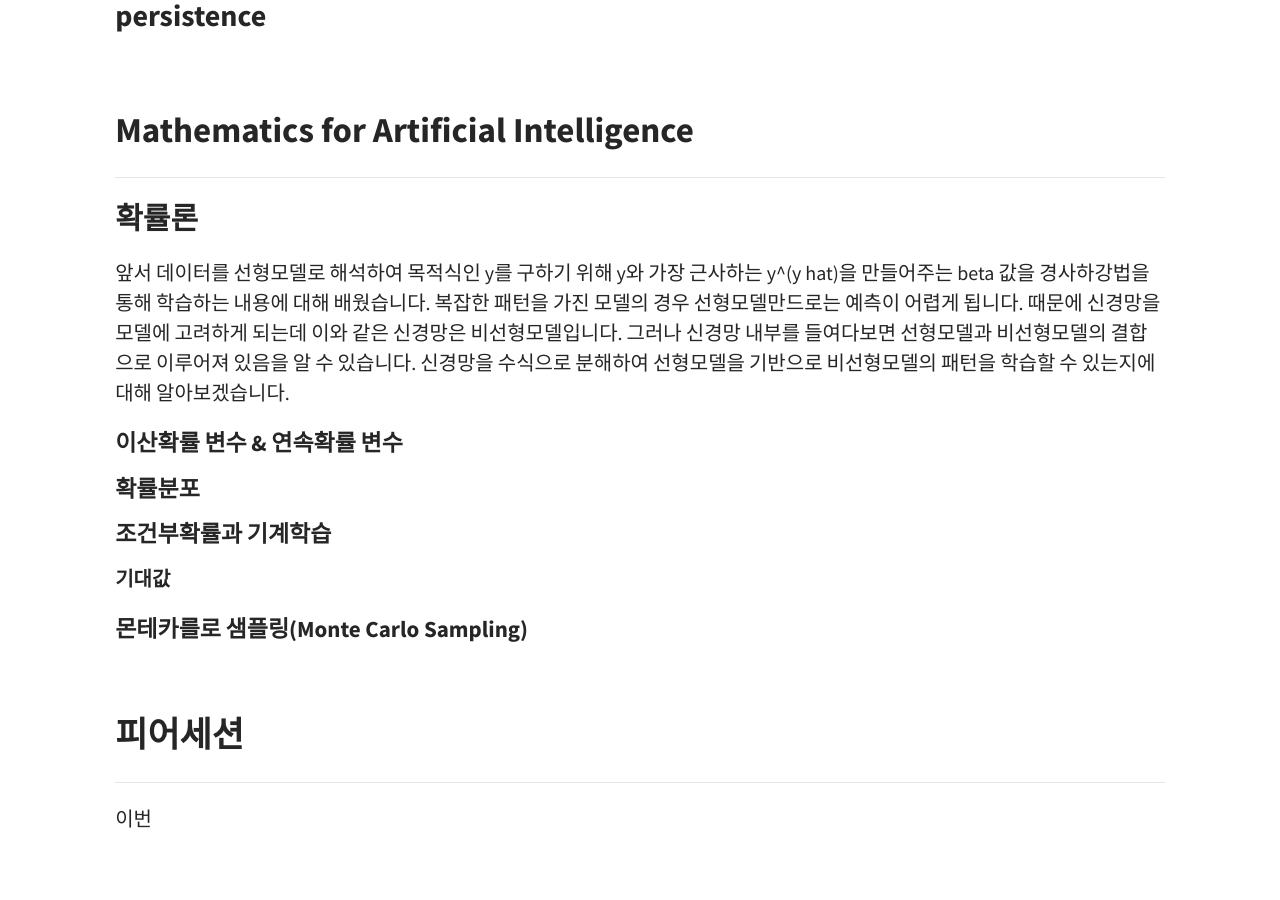
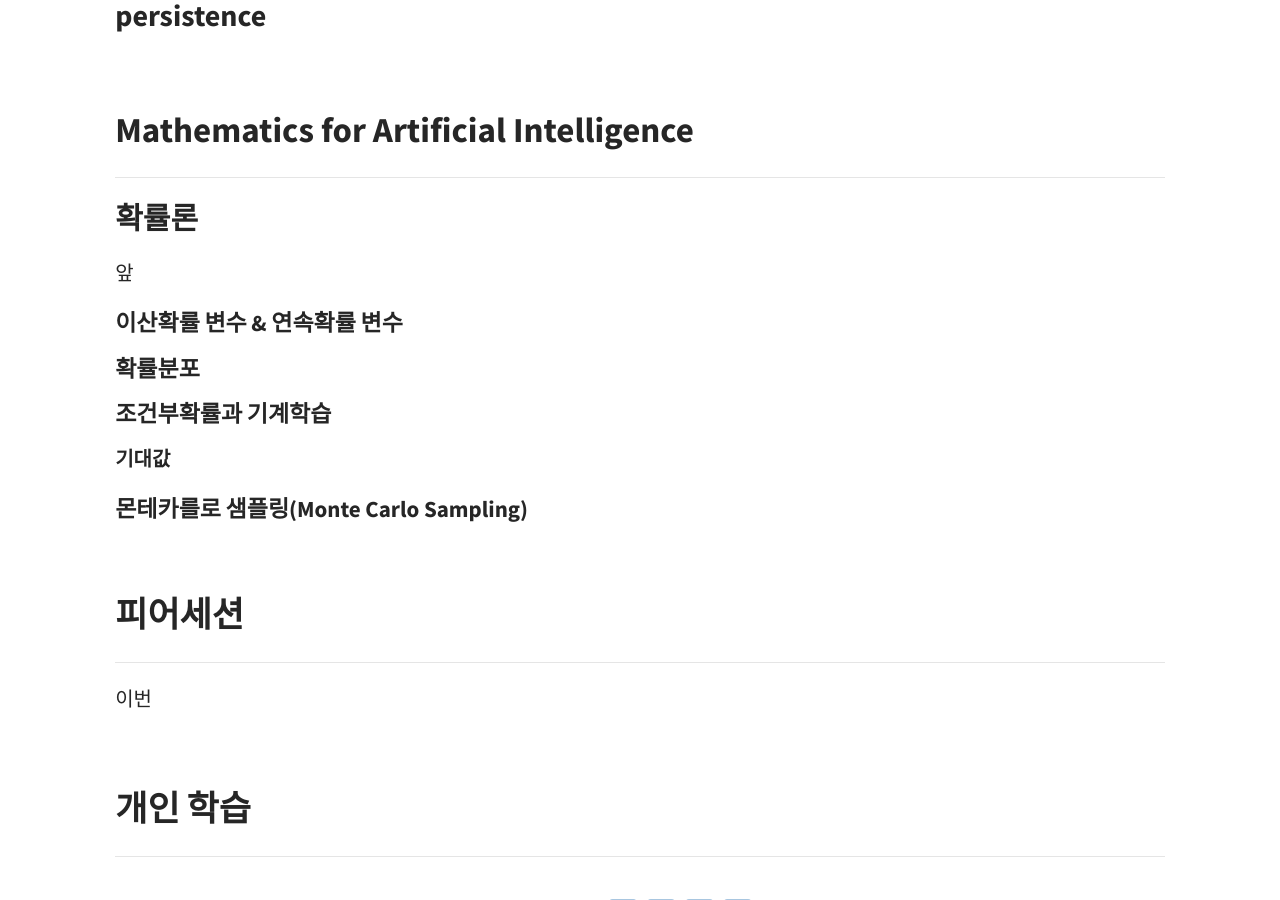
Before and after one commit to JJayy/JJayy.github.io, a Jekyll site: the page built from _posts/2020-01-28-day-9.md, in a window 1280 px wide and 900 px high, scrolled down 1289 px. Built offline with Jekyll 4.4.1, drawn with Linux system fonts in a browser that asks for light colours.

Commit message:
Update 2020-01-28-day-9.md

```diff
--- a/_posts/2020-01-28-day-9.md
+++ b/_posts/2020-01-28-day-9.md
@@ -49,7 +49,7 @@ tags: [Boost camp, AI tech, Day9]
 ---
 ### 확률론
 
-앞서 데이터를 선형모델로 해석하여 목적식인 y를 구하기 위해 y와 가장 근사하는 y^(y hat)을 만들어주는 beta 값을 경사하강법을 통해 학습하는 내용에 대해 배웠습니다. 복잡한 패턴을 가진 모델의 경우 선형모델만드로는 예측이 어렵게 됩니다. 때문에 신경망을 모델에 고려하게 되는데 이와 같은 신경망은 비선형모델입니다. 그러나 신경망 내부를 들여다보면 선형모델과 비선형모델의 결합으로 이루어져 있음을 알 수 있습니다. 신경망을 수식으로 분해하여 선형모델을 기반으로 비선형모델의 패턴을 학습할 수 있는지에 대해 알아보겠습니다.
+앞
 
 #### 이산확률 변수 & 연속확률 변수
 
```
